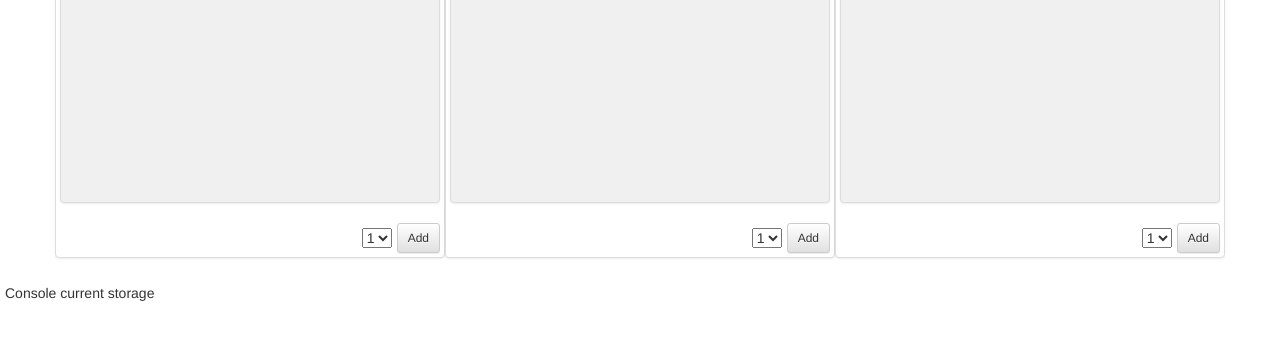
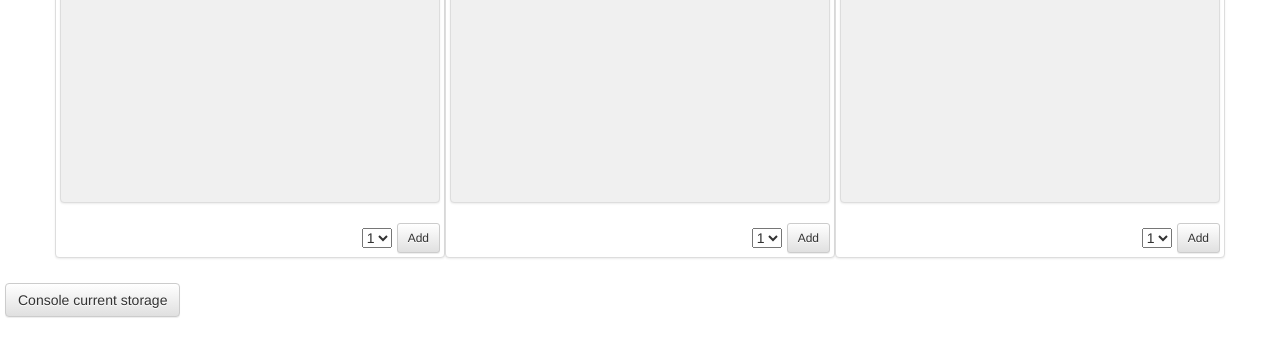
Before and after one commit to chrismillsnbcu/ui-cart, a plain HTML site: page index.html in a window 1280 px wide. Shown: the part 454-800 px from the top of the page. Drawn offline with nearby package versions, Linux system fonts and the light colour scheme.

Commit message:
test button

```diff
--- a/index.html
+++ b/index.html
@@ -116,7 +116,7 @@
 
 </div>
 
-<div id="test" class="m5">Console current storage</div>
+<div id="test" class="m5 btn btn-default">Console current storage</div>
 
 <script src="http://code.jquery.com/jquery-1.11.0.min.js"></script>
 <script src="http://netdna.bootstrapcdn.com/bootstrap/3.1.1/js/bootstrap.min.js"></script>
```
